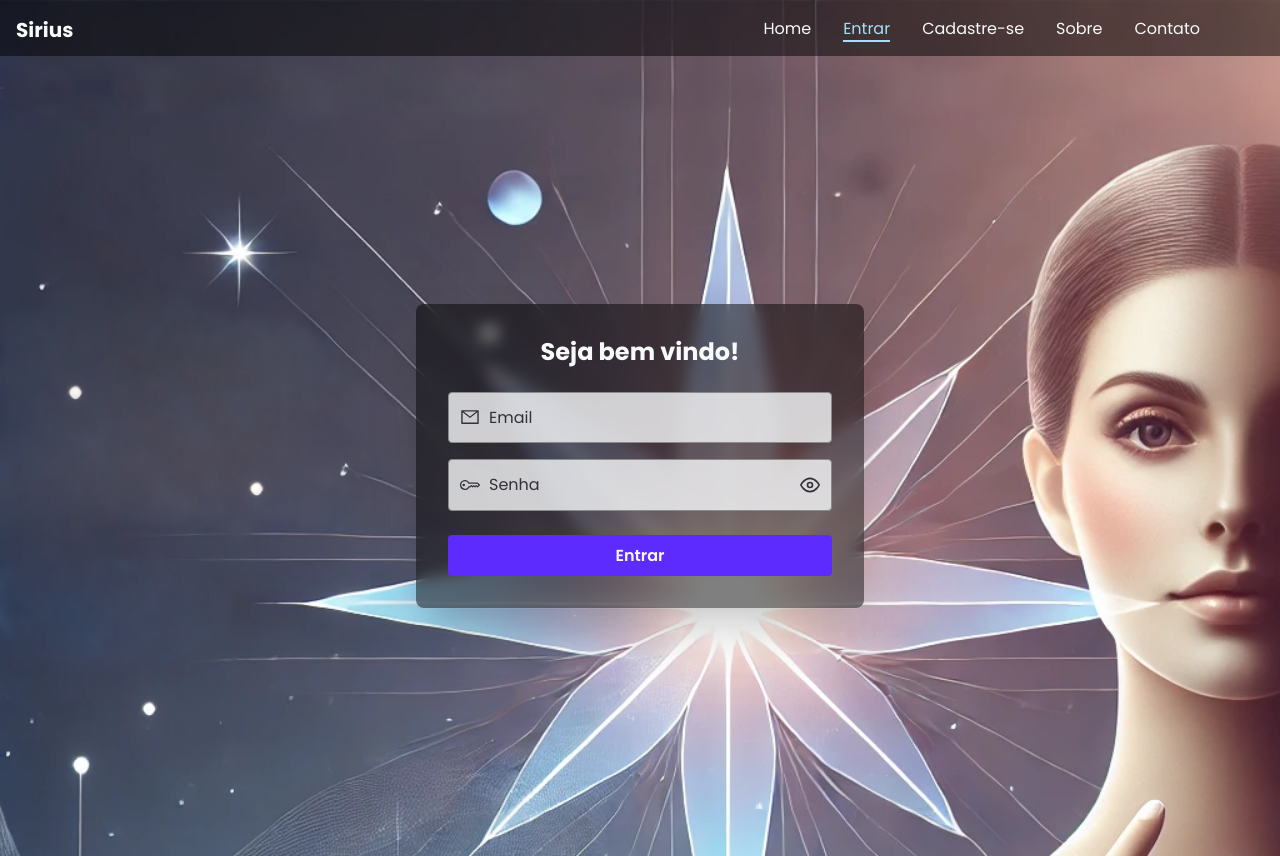
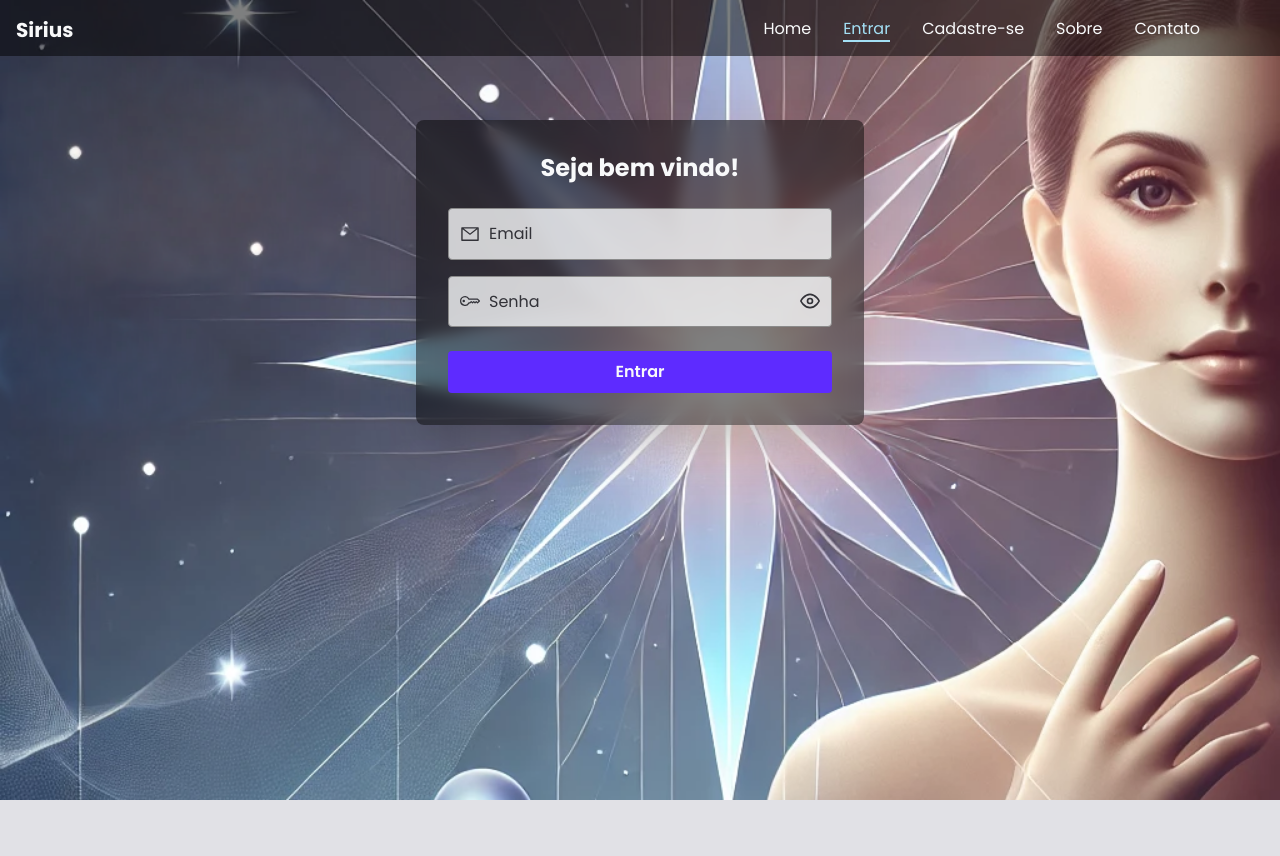
Before and after one commit to Italosm/sirius, a Next.js app: page /signin in a window 1280 px wide. After the commit the page ends 800 px from the top, so only its background shows below. Built offline with nearby package versions, Linux system fonts and the light colour scheme.

Commit message:
style: adjust  signin and signup positioning

```diff
--- a/src/app/signin/page.tsx
+++ b/src/app/signin/page.tsx
@@ -30,7 +30,7 @@
   }
 
   return (
-    <div className="flex min-h-screen items-center justify-center">
+    <div className="flex items-center justify-center pt-16">
       <div className="bg-overlay w-full max-w-md rounded-lg p-8 shadow-2xl backdrop-blur">
         <h2 className="mb-6 text-center text-2xl font-bold">Seja bem vindo!</h2>
         <form
--- a/src/app/signup/page.tsx
+++ b/src/app/signup/page.tsx
@@ -78,7 +78,7 @@
   }
 
   return (
-    <div className="flex items-center justify-center pt-14">
+    <div className="flex items-center justify-center pt-16">
       <div className="bg-overlay w-full max-w-md rounded-lg p-8 shadow-2xl backdrop-blur">
         <h2 className="mb-6 text-center text-2xl font-bold">Cadastre-se!</h2>
         <form
```
